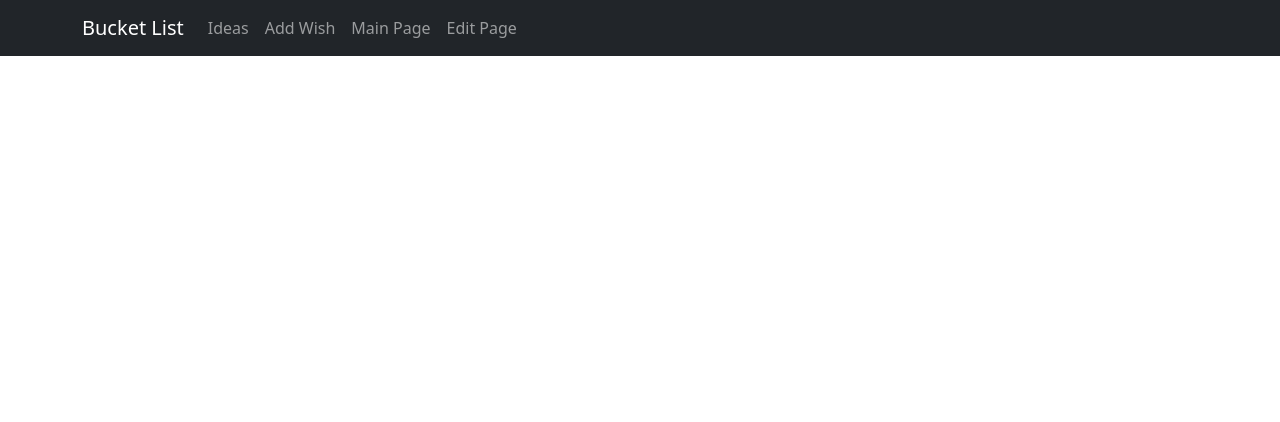
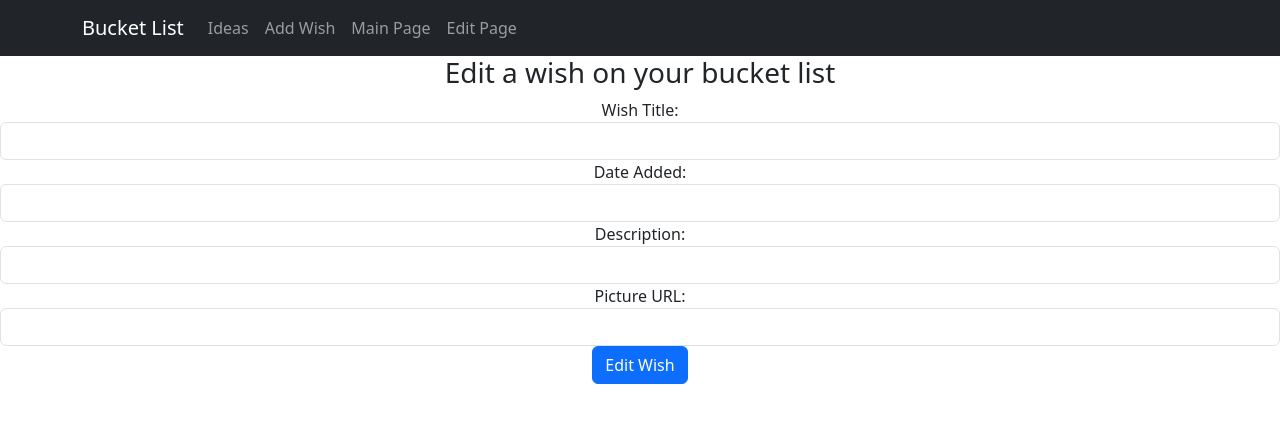
Before and after one commit to natashazywczyk/DataRepProject, a React (Create React App) app: page /editlist in a window 1280 px wide. Shown: the top 422 px of the page. Built offline with nearby package versions, Linux system fonts and the light colour scheme.

Commit message:
Added display for edit

```diff
--- a/src/components/EditList.js
+++ b/src/components/EditList.js
@@ -30,4 +30,43 @@ export default function EditList(props) {
     }
 
 
+//Display the movie information
+return (
+    <div>
+        <h3>Edit a wish on your bucket list</h3>
+        <form onSubmit={handleSubmit}>
+            <div className="form-group">
+                <label>Wish Title: </label>
+                <input type="text"
+                className="form-control"
+                value={title}
+                onChange={(e) => setTitle(e.target.value)} />
+            </div>
+            <div className="form-group">
+                <label>Date Added: </label>
+                <input type="text"
+                className="form-control"
+                value={dateAdd}
+                onChange={(e) => setDateAdd(e.target.value)} />
+            </div>
+            <div className="form-group">
+                <label>Description: </label>
+                <input type="text"
+                className="form-control"
+                value={desc}
+                onChange={(e) => setDescription(e.target.value)} />
+            </div>
+            <div className="form-group">
+                <label>Picture URL: </label>
+                <input type="text"
+                className="form-control"
+                value={picture}
+                onChange={(e) => setPicture(e.target.value)} />
+            </div>
+            <div className="form-group">
+                <input type="submit" value="Edit Wish" className="btn btn-primary" />
+            </div>
+        </form>
+    </div>
+);
 }
```
